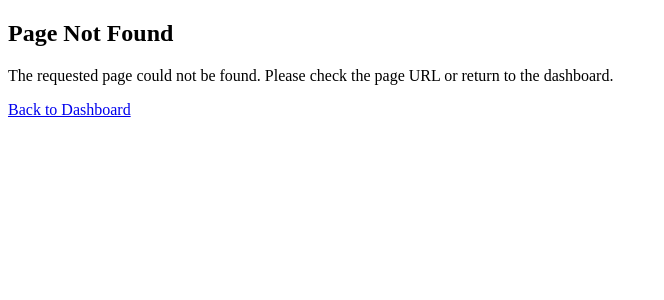
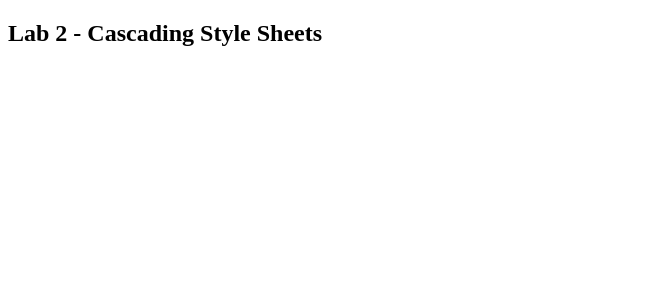
Before and after one commit to tania-bhatti/kambaz, a Next.js app: page /labs/lab2 in a window 1280 px wide. Before the commit this address had no page. Shown: the top 300 px of the page, without its empty margins (0-664 px from the left). Built offline with nearby package versions, Linux system fonts and the light colour scheme.

Commit message:
added lab2

```diff
--- /dev/null
+++ b/app/labs/lab2/page.tsx
@@ -0,0 +1,7 @@
+export default function Lab2() {
+  return (
+    <div id="wd-lab2">
+      <h2>Lab 2 - Cascading Style Sheets</h2>
+    </div>
+  );
+}
```
